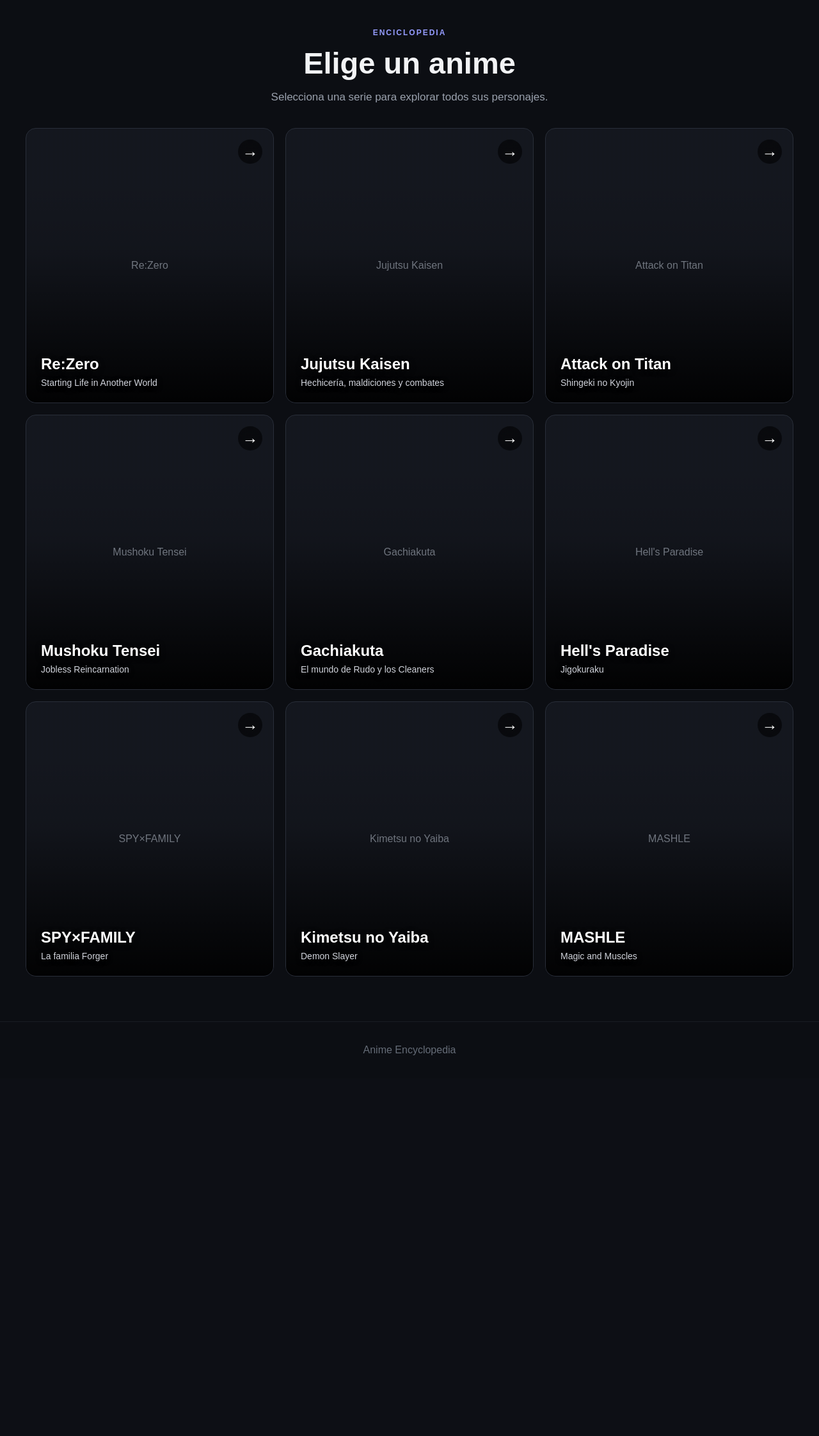
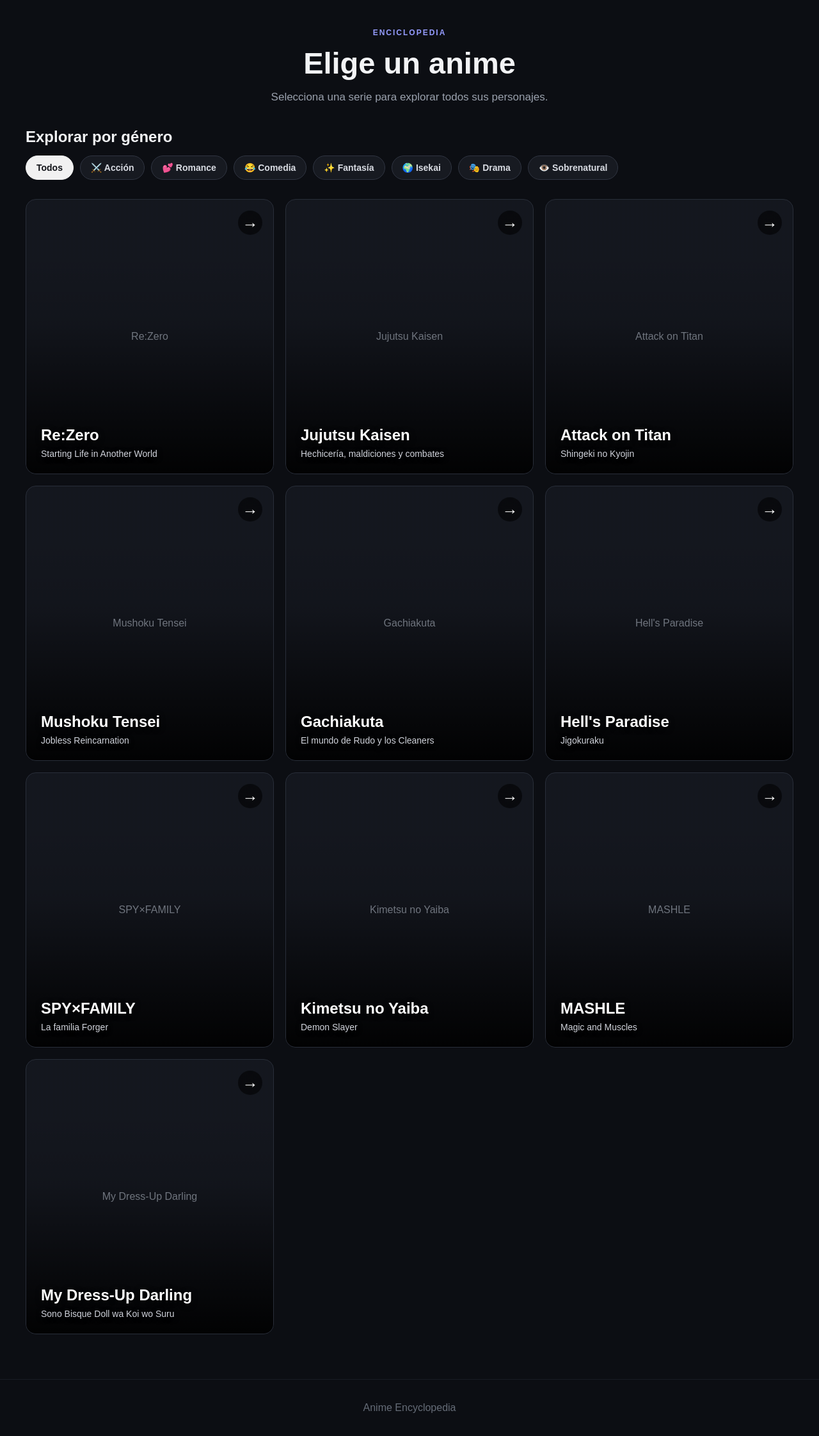
Before and after one commit to Vadinigle/Anime-Encyclopedia, a Flask app: page / in a window 1280 px wide. Shown: the part 207-2451 px from the top of the page at 64% size. Before the commit the page ends 1856 px from the top, so only its background shows below. Run offline with Flask 3, Linux system fonts and the light colour scheme; data that the repository does not hold is empty.

Commit message:
Agregar generos y My Dress-Up Darling

```diff
--- a/main.py
+++ b/main.py
@@ -55,6 +55,7 @@
         "nombre": "Re:Zero",
         "descripcion": "Starting Life in Another World",
         "busqueda": "Re:ZERO",
+        "generos": ["Isekai", "Fantasía", "Drama"],
         "variantes": [
             "re:zero",
             "re: zero",
@@ -69,6 +70,7 @@
         "nombre": "Jujutsu Kaisen",
         "descripcion": "Hechicería, maldiciones y combates",
         "busqueda": "Jujutsu Kaisen",
+        "generos": ["Acción", "Sobrenatural"],
         "variantes": [
             "jujutsu kaisen",
             "呪術廻戦",
@@ -79,6 +81,7 @@
         "nombre": "Attack on Titan",
         "descripcion": "Shingeki no Kyojin",
         "busqueda": "Attack on Titan",
+        "generos": ["Acción", "Drama"],
         "variantes": [
             "attack on titan",
             "shingeki no kyojin",
@@ -90,6 +93,7 @@
         "nombre": "Mushoku Tensei",
         "descripcion": "Jobless Reincarnation",
         "busqueda": "Mushoku Tensei",
+        "generos": ["Isekai", "Fantasía"],
         "variantes": [
             "mushoku tensei",
             "無職転生",
@@ -100,6 +104,7 @@
         "nombre": "Gachiakuta",
         "descripcion": "El mundo de Rudo y los Cleaners",
         "busqueda": "Gachiakuta",
+        "generos": ["Acción", "Fantasía"],
         "variantes": [
             "gachiakuta",
             "ガチアクタ",
@@ -110,6 +115,7 @@
         "nombre": "Hell's Paradise",
         "descripcion": "Jigokuraku",
         "busqueda": "Jigokuraku",
+        "generos": ["Acción", "Fantasía", "Sobrenatural"],
         "variantes": [
             "jigokuraku",
             "hell's paradise",
@@ -122,6 +128,7 @@
         "nombre": "SPY×FAMILY",
         "descripcion": "La familia Forger",
         "busqueda": "SPY x FAMILY",
+        "generos": ["Comedia", "Acción"],
         "variantes": [
             "spy x family",
             "spy×family",
@@ -134,6 +141,7 @@
         "nombre": "Kimetsu no Yaiba",
         "descripcion": "Demon Slayer",
         "busqueda": "Kimetsu no Yaiba",
+        "generos": ["Acción", "Fantasía", "Sobrenatural"],
         "variantes": [
             "kimetsu no yaiba",
             "demon slayer",
@@ -145,17 +153,26 @@
         "nombre": "MASHLE",
         "descripcion": "Magic and Muscles",
         "busqueda": "Mashle",
+        "generos": ["Comedia", "Acción", "Fantasía"],
         "variantes": [
             "mashle",
             "マッシュル",
         ],
     },
+
+    "my-dress-up-darling": {
+        "nombre": "My Dress-Up Darling",
+        "descripcion": "Sono Bisque Doll wa Koi wo Suru",
+        "busqueda": "Sono Bisque Doll wa Koi wo Suru",
+        "generos": ["Romance", "Comedia"],
+        "variantes": [
+            "sono bisque doll wa koi wo suru",
+            "my dress-up darling",
+            "my dress up darling",
+            "その着せ替え人形は恋をする",
+        ],
+    },
 }
-
-
-# =========================================================
-# CACHÉ
-# =========================================================
 
 cache_franquicias = {}
 
--- a/static/style.css
+++ b/static/style.css
@@ -1217,3 +1217,55 @@
         min-height: 390px;
     }
 }
+
+/* ==============================
+   FILTROS DE GÉNERO
+   ============================== */
+
+.zona-generos {
+    margin: 10px 0 30px;
+}
+
+.zona-generos h2 {
+    margin-bottom: 15px;
+}
+
+.filtros-genero {
+    display: flex;
+    flex-wrap: wrap;
+    gap: 10px;
+}
+
+.filtro-genero {
+    padding: 10px 16px;
+    border: 1px solid #303542;
+    border-radius: 999px;
+    background: #171a21;
+    color: #d9dce3;
+    font-size: 14px;
+    font-weight: 600;
+    cursor: pointer;
+    transition: 0.2s;
+}
+
+.filtro-genero:hover {
+    transform: translateY(-2px);
+    background: #222630;
+}
+
+.filtro-genero.activo {
+    background: #f1f1f1;
+    color: #111318;
+    border-color: #f1f1f1;
+}
+
+@media (max-width: 620px) {
+    .filtros-genero {
+        gap: 8px;
+    }
+
+    .filtro-genero {
+        padding: 9px 13px;
+        font-size: 13px;
+    }
+}
--- a/templates/index.html
+++ b/templates/index.html
@@ -134,7 +134,50 @@
         </section>
 
 
-        <section class="grid-animes">
+
+<div class="zona-generos">
+
+    <h2>Explorar por género</h2>
+
+    <div class="filtros-genero">
+
+        <button class="filtro-genero activo" data-genero="Todos">
+            Todos
+        </button>
+
+        <button class="filtro-genero" data-genero="Acción">
+            ⚔️ Acción
+        </button>
+
+        <button class="filtro-genero" data-genero="Romance">
+            💕 Romance
+        </button>
+
+        <button class="filtro-genero" data-genero="Comedia">
+            😂 Comedia
+        </button>
+
+        <button class="filtro-genero" data-genero="Fantasía">
+            ✨ Fantasía
+        </button>
+
+        <button class="filtro-genero" data-genero="Isekai">
+            🌍 Isekai
+        </button>
+
+        <button class="filtro-genero" data-genero="Drama">
+            🎭 Drama
+        </button>
+
+        <button class="filtro-genero" data-genero="Sobrenatural">
+            👁️ Sobrenatural
+        </button>
+
+    </div>
+
+</div>
+
+<section class="grid-animes">
 
             {% for clave_anime, datos in franquicias.items() %}
 
@@ -145,6 +188,7 @@
                         idioma=idioma
                     ) }}"
                     class="tarjeta-anime poster-anime"
+            data-generos="{{ datos.generos | join('|') }}"
                 >
 
                     <div class="poster-imagen">
@@ -603,6 +647,54 @@
 </footer>
 
 
+
+<script>
+document.addEventListener("DOMContentLoaded", function () {
+
+    const botonesGenero = document.querySelectorAll(
+        ".filtro-genero"
+    );
+
+    const tarjetasAnime = document.querySelectorAll(
+        ".poster-anime"
+    );
+
+    botonesGenero.forEach(function (boton) {
+
+        boton.addEventListener("click", function () {
+
+            const genero = boton.dataset.genero;
+
+            botonesGenero.forEach(function (b) {
+                b.classList.remove("activo");
+            });
+
+            boton.classList.add("activo");
+
+            tarjetasAnime.forEach(function (tarjeta) {
+
+                const generos = (
+                    tarjeta.dataset.generos || ""
+                ).split("|");
+
+                if (
+                    genero === "Todos" ||
+                    generos.includes(genero)
+                ) {
+                    tarjeta.style.display = "";
+                } else {
+                    tarjeta.style.display = "none";
+                }
+
+            });
+
+        });
+
+    });
+
+});
+</script>
+
 </body>
 
 </html>
```
